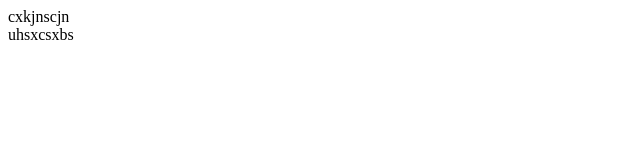
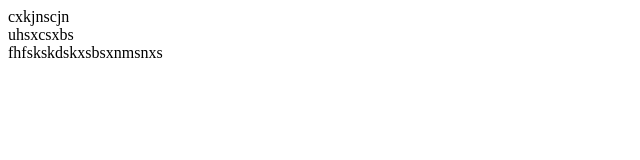
Before and after one commit to yunusymn/techSkill, a plain HTML site: page index.html in a window 1280 px wide. Shown: the whole page, without its empty margins (0-640 px from the left). Drawn offline with Linux system fonts and the light colour scheme.

Commit message:
degiklik5

```diff
--- a/index.html
+++ b/index.html
@@ -8,6 +8,6 @@
 <body>
     <header>cxkjnscjn</header>
     <main>uhsxcsxbs</main>
-    <footer></footer>
+    <footer>fhfskskdskxsbsxnmsnxs</footer>
 </body>
 </html>
```
